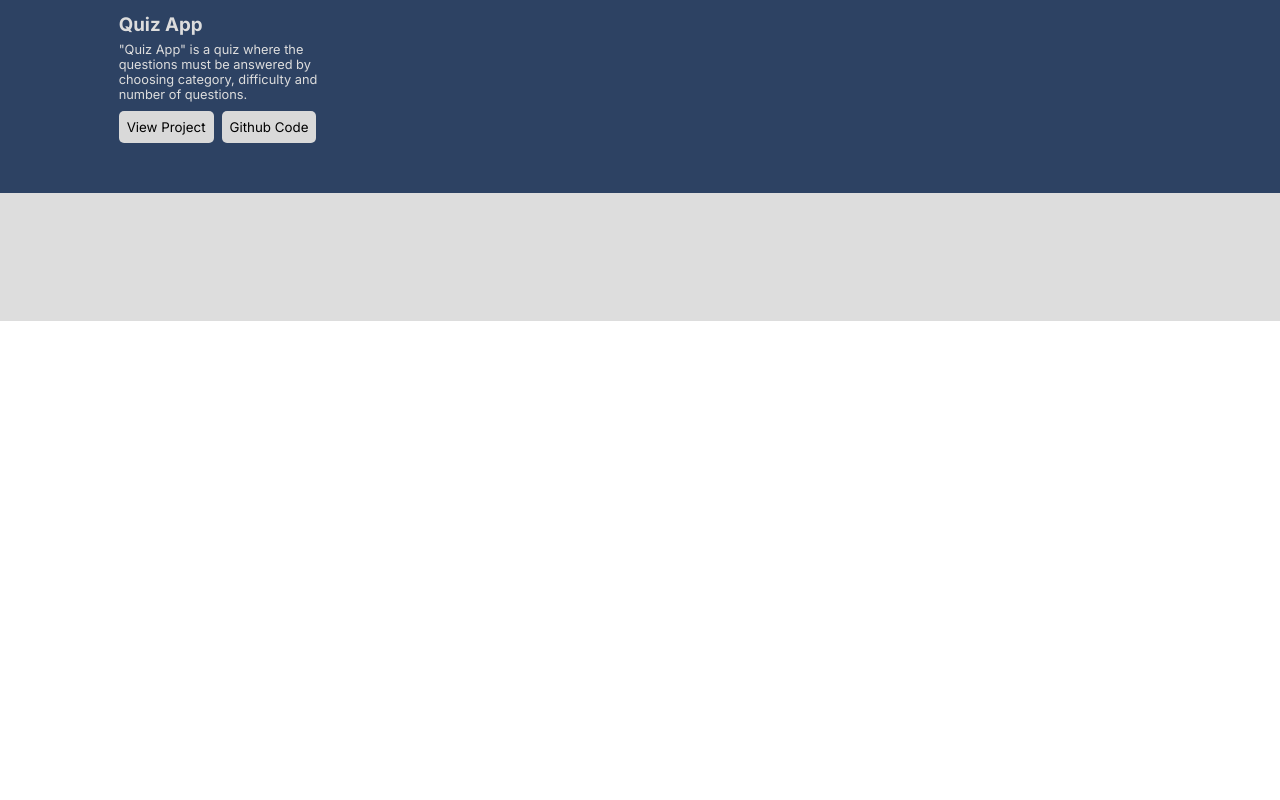
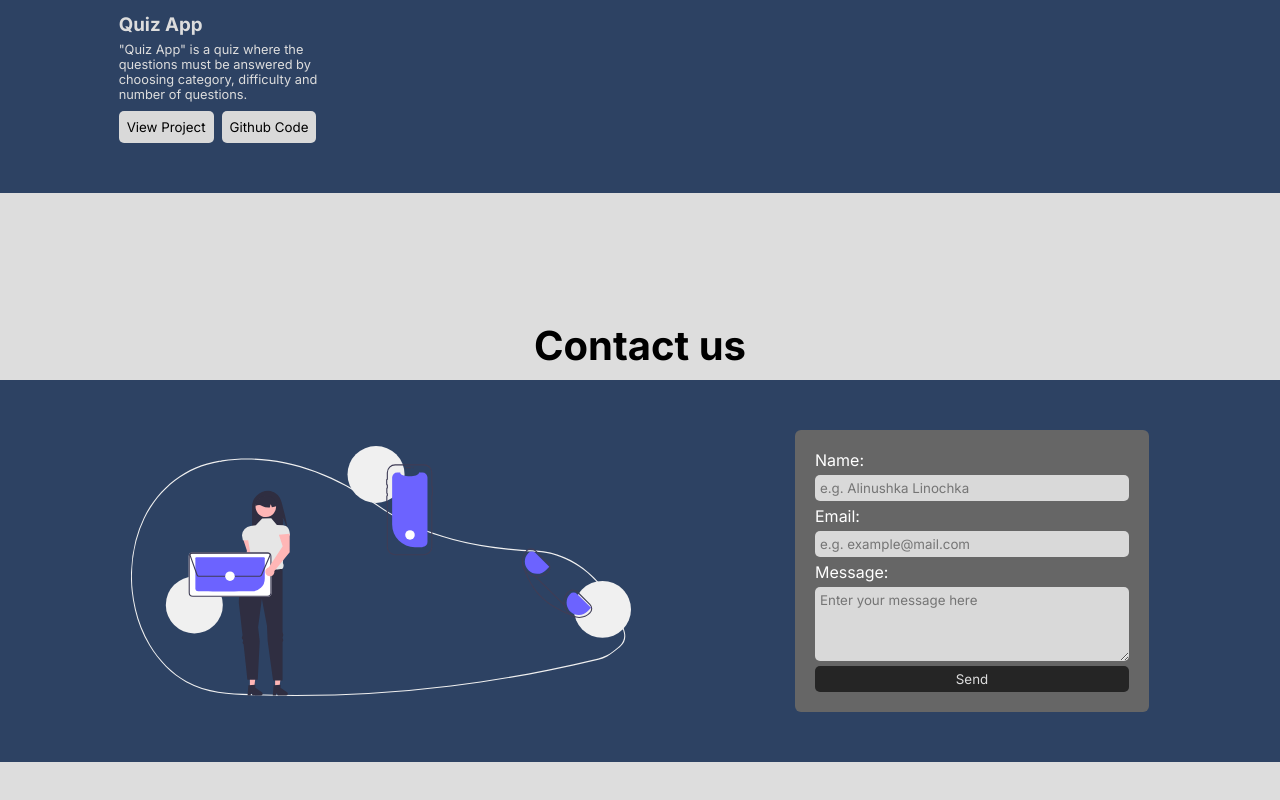
Before and after one commit to nasreddine19/my-portfolio, a React (Create React App) app: page / in a window 1280 px wide. Shown: the part 1187-1987 px from the top of the page. Before the commit the page ends 1508 px from the top, so only its background shows below. Built offline with nearby package versions, Linux system fonts and the light colour scheme.

Commit message:
ADD Contact component

```diff
--- a/src/App.css
+++ b/src/App.css
@@ -151,16 +151,23 @@ nav a {
 
 
 /* Skills */
-.skills-container {
+
+/* Skills, Projects and contact containers */
+.skills-container,
+.projects-container,
+.contact-container {
     display: flex;
     flex-direction: column;
     align-items: center;
     padding-bottom: 8rem;
 }
+/* Skills, Projects and contact containers */
 
-/* skills header, projects header and contact header */
 
-.skills-header, .projects-header {
+/* == skills header, projects header and contact header ==*/
+.skills-header,
+.projects-header,
+.contact-header {
     font-size: 2.5rem;
     margin-bottom: 10px;
 }
@@ -201,12 +208,7 @@ img {
 /* = END = Skills */
 
 /* Projects */
-.projects-container {
-    display: flex;
-    flex-direction: column;
-    align-items: center;
-    padding-bottom: 8rem;
-}
+
 .projects{
     background-color: #2D4263;
     width: 100%;
@@ -257,3 +259,62 @@ img {
     }
 }
 /* = END = Projects */
+
+/* Contact Us  */
+.contact {
+    background-color: #2D4263;
+    width: 100%;
+    display: grid;
+    grid-template-columns: 40% 30%;
+    gap: 30px;
+    padding: 50px;
+    justify-content: space-around;
+    align-items: center;
+}
+
+.contact-img {
+    width: 500px;
+}
+
+.cform-container {
+    background-color: #666;
+    border-radius: 6px;
+    padding: 20px;
+    color: #fff;
+    width: 100%;
+    display: flex;
+    flex-direction: column;
+    gap: 5px;
+}
+
+.c-input, .c-message {
+    background-color: #D9D9D9;
+    padding: 5px;
+    border-radius: 5px;
+    border: none;
+    outline: none;
+}
+
+.c-btn {
+    background-color: #252525;
+    color: #ddd;
+    border: none;
+    border-radius: 5px;
+    outline: none;
+    padding: 5px;
+}
+@media only screen and (max-width: 1024px) {
+    .contact {
+        display: flex;
+        flex-direction: column;
+    }
+
+    .contact-img {
+        width: 380px;
+    }
+
+    .cform-container {
+        width: 80%;
+    }
+}
+/* = END = Contact Us  */
--- a/src/App.js
+++ b/src/App.js
@@ -5,6 +5,7 @@ import Navbar from "./components/Navbar";
 import Home from './components/Home';
 import Skills from './components/Skills';
 import Projects from './components/Projects';
+import Contact from './components/Contact';
 const App = () => {
 
   const [dark, setDark] = useState(false);
@@ -21,6 +22,7 @@ const App = () => {
        <Home />
        <Skills />
        <Projects />
+       <Contact />
        </div>
        ): (
        <div className='light'>
@@ -28,6 +30,7 @@ const App = () => {
        <Home />
        <Skills />
        <Projects />
+       <Contact />
        </div>
        )}
     </div>
--- a/src/components/Contact.js
+++ b/src/components/Contact.js
@@ -0,0 +1,71 @@
+import React, { useRef } from "react";
+import emailjs from "@emailjs/browser";
+// Contact us image
+import contactUs from "../img/undraw_contact_us.svg";
+
+const Contact = () => {
+  const form = useRef();
+
+  const sendEmail = (e) => {
+    e.preventDefault(e);
+
+    emailjs
+      .sendForm(
+        "service_py4lyvj",
+        "template_wdygh4s",
+        form.current,
+        "FgZAHrOSSCKOsp6D1"
+      )
+      .then(
+        (result) => {
+          console.log(result.text);
+        },
+        (error) => {
+          console.log(error.text);
+        }
+      );
+      setTimeout(function(){
+        // eslint-disable-next-line
+        window. location. reload(1);
+        }, 1000);
+  };
+  return (
+    <div className="contact-container">
+      <h3 className="contact-header"> Contact us</h3>
+      <div className="contact">
+        <img className="contact-img" src={contactUs} alt="contact-pic" />
+        <form className="cform-container" ref={form} onSubmit={sendEmail}>
+          <label className="c-label">Name:</label>
+          <input
+            className="c-input"
+            type="text"
+            name="name"
+            placeholder="e.g. Alinushka Linochka"
+            required
+          />
+
+          <label className="c-label">Email:</label>
+          <input
+            className="c-input"
+            type="email"
+            name="email"
+            placeholder="e.g. example@mail.com"
+            required
+          />
+
+          <label className="c-label">Message:</label>
+          <textarea
+            className="c-message"
+            rows="4"
+            name="message"
+            placeholder="Enter your message here"
+            required
+          />
+          <input className="c-btn" type="submit" value="Send" />
+        </form>
+      </div>
+    </div>
+  );
+};
+
+export default Contact;
```
